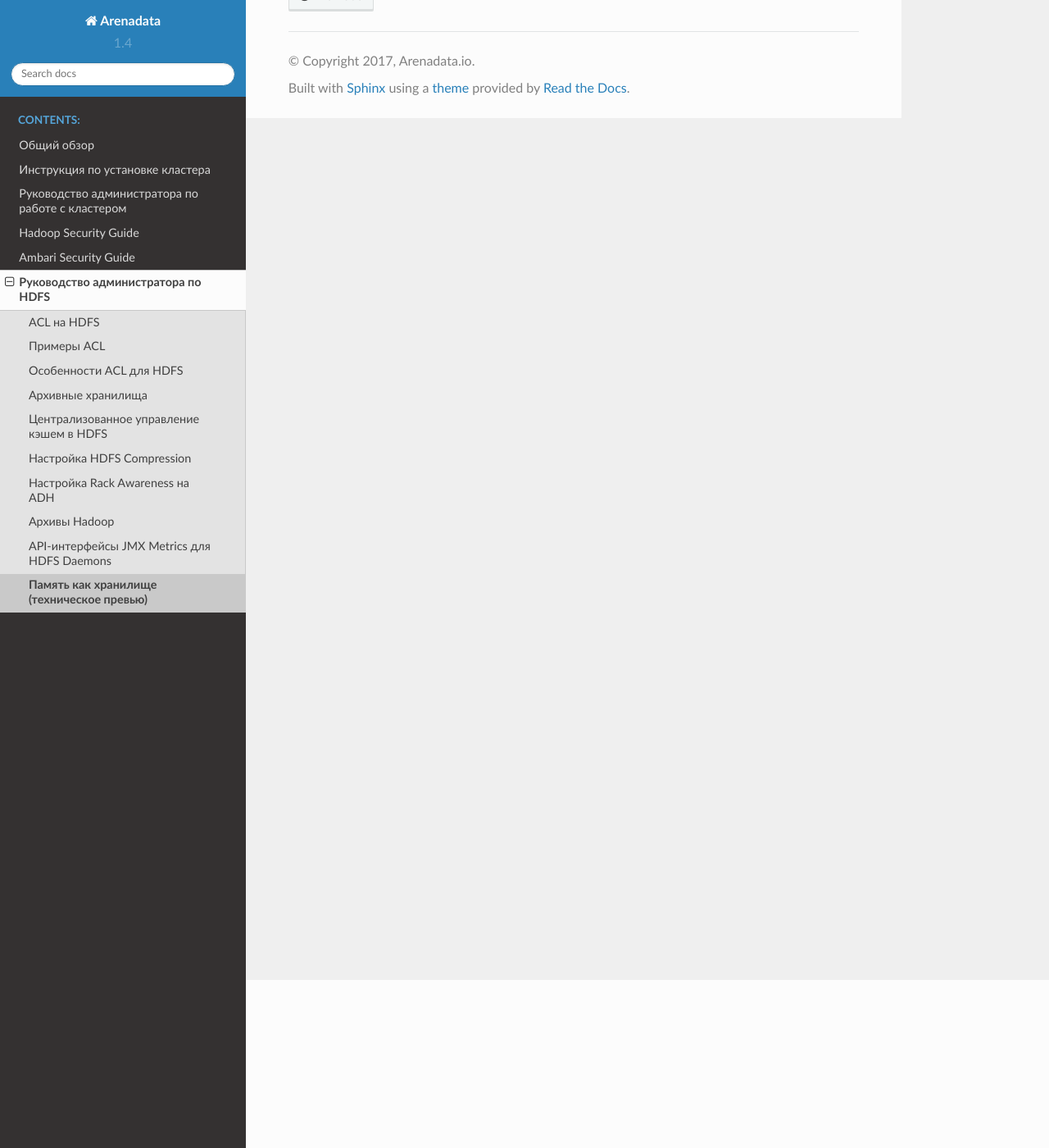
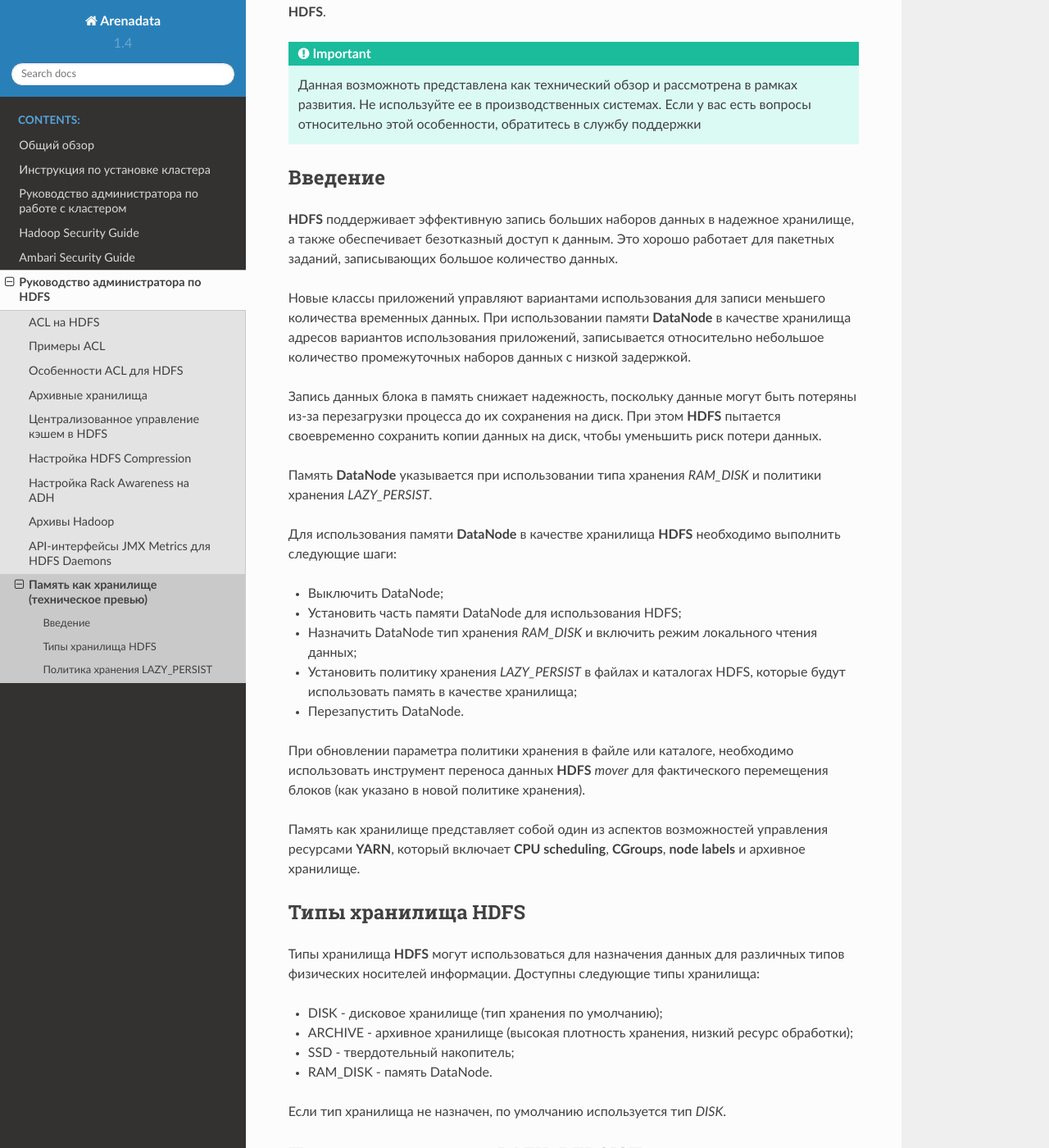
Before and after one commit to arenadata/docs_adps, a Sphinx documentation site: the page built from source/HDFSadmin/Memory.rst, in a window 1280 px wide and 1400 px high, scrolled down 205 px. Shown: the whole window at 82% size. Built offline with Sphinx 7.4.7 and the Read the Docs theme 2.0.0, drawn with Linux system fonts in a browser that asks for light colours; some of the changed text lies outside the part shown.

Commit message:
Update Memory.rst

```diff
--- a/source/HDFSadmin/Memory.rst
+++ b/source/HDFSadmin/Memory.rst
@@ -1,2 +1,50 @@
 Память как хранилище (техническое превью)
 -----------------------------------------
+
+В данной главе описывается как использовать память **DataNode** в качестве хранилища в **HDFS**.
+
+.. important:: Данная возможноть представлена как технический обзор и рассмотрена в рамках развития. Не используйте ее в производственных системах. Если у вас есть вопросы относительно этой особенности, обратитесь в службу поддержки
+
+
+
+Введение
+^^^^^^^^
+
+**HDFS** поддерживает эффективную запись больших наборов данных в надежное хранилище, а также обеспечивает безотказный доступ к данным. Это хорошо работает для пакетных заданий, записывающих большое количество данных.
+
+Новые классы приложений управляют вариантами использования для записи меньшего количества временных данных. При использовании памяти **DataNode** в качестве хранилища адресов вариантов использования приложений, записывается относительно небольшое количество промежуточных наборов данных с низкой задержкой.
+
+Запись данных блока в память снижает надежность, поскольку данные могут быть потеряны из-за перезагрузки процесса до их сохранения на диск. При этом **HDFS** пытается своевременно сохранить копии данных на диск, чтобы уменьшить риск потери данных.
+
+Память **DataNode** указывается при использовании типа хранения *RAM_DISK* и политики хранения *LAZY_PERSIST*.
+
+Для использования памяти **DataNode** в качестве хранилища **HDFS** необходимо выполнить следующие шаги:
+
++ Выключить DataNode;
++ Установить часть памяти DataNode для использования HDFS;
++ Назначить DataNode тип хранения *RAM_DISK* и включить режим локального чтения данных;
++ Установить политику хранения *LAZY_PERSIST* в файлах и каталогах HDFS, которые будут использовать память в качестве хранилища;
++ Перезапустить DataNode.
+
+При обновлении параметра политики хранения в файле или каталоге, необходимо использовать инструмент переноса данных **HDFS** *mover* для фактического перемещения блоков (как указано в новой политике хранения).
+
+Память как хранилище представляет собой один из аспектов возможностей управления ресурсами **YARN**, который включает **CPU scheduling**, **CGroups**, **node labels** и архивное хранилище.
+
+
+
+Типы хранилища HDFS
+^^^^^^^^^^^^^^^^^^^
+
+Типы хранилища **HDFS** могут использоваться для назначения данных для различных типов физических носителей информации. Доступны следующие типы хранилища:
+
++ DISK - дисковое хранилище (тип хранения по умолчанию);
++ ARCHIVE - архивное хранилище (высокая плотность хранения, низкий ресурс обработки);
++ SSD - твердотельный накопитель;
++ RAM_DISK - память DataNode.
+
+Если тип хранилища не назначен, по умолчанию используется тип *DISK*.
+
+
+
+Политика хранения LAZY_PERSIST
+^^^^^^^^^^^^^^^^^^^^^^^^^^^^^^
```
